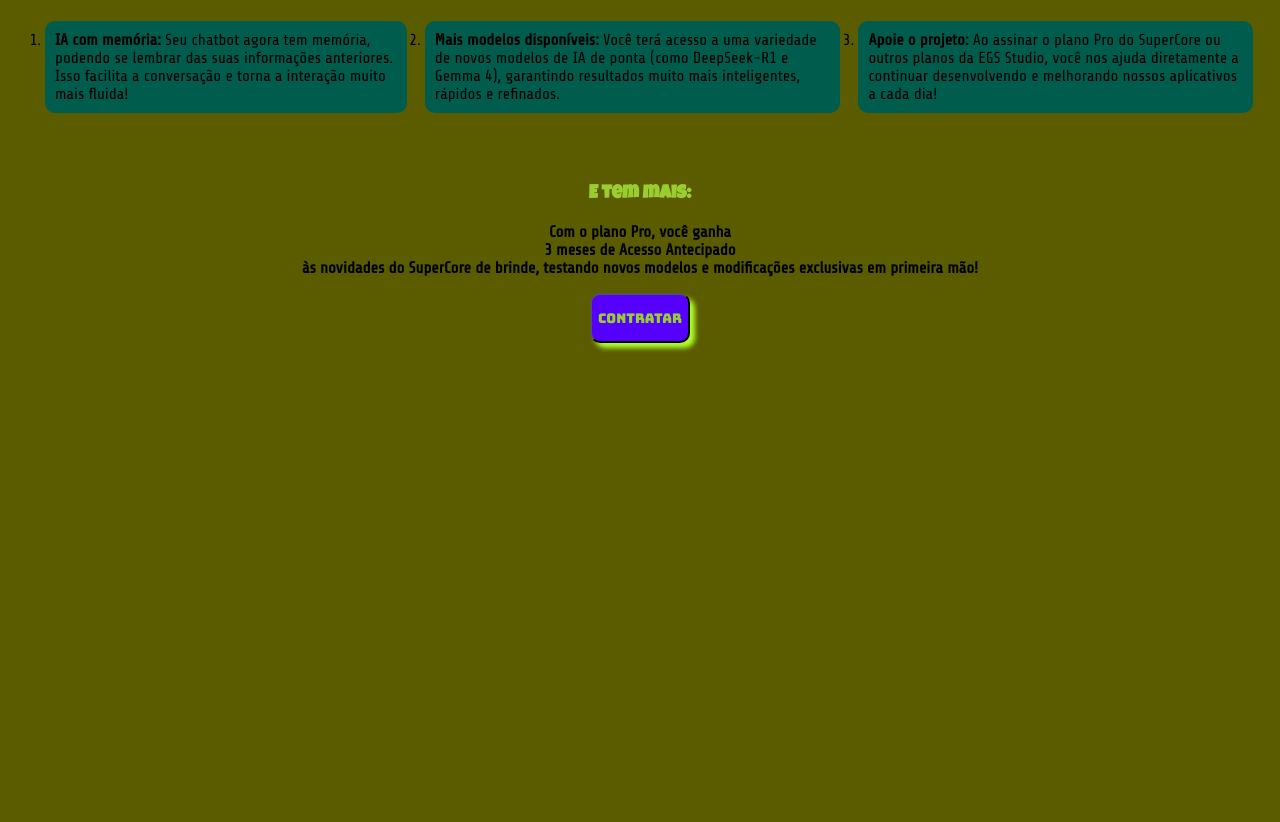
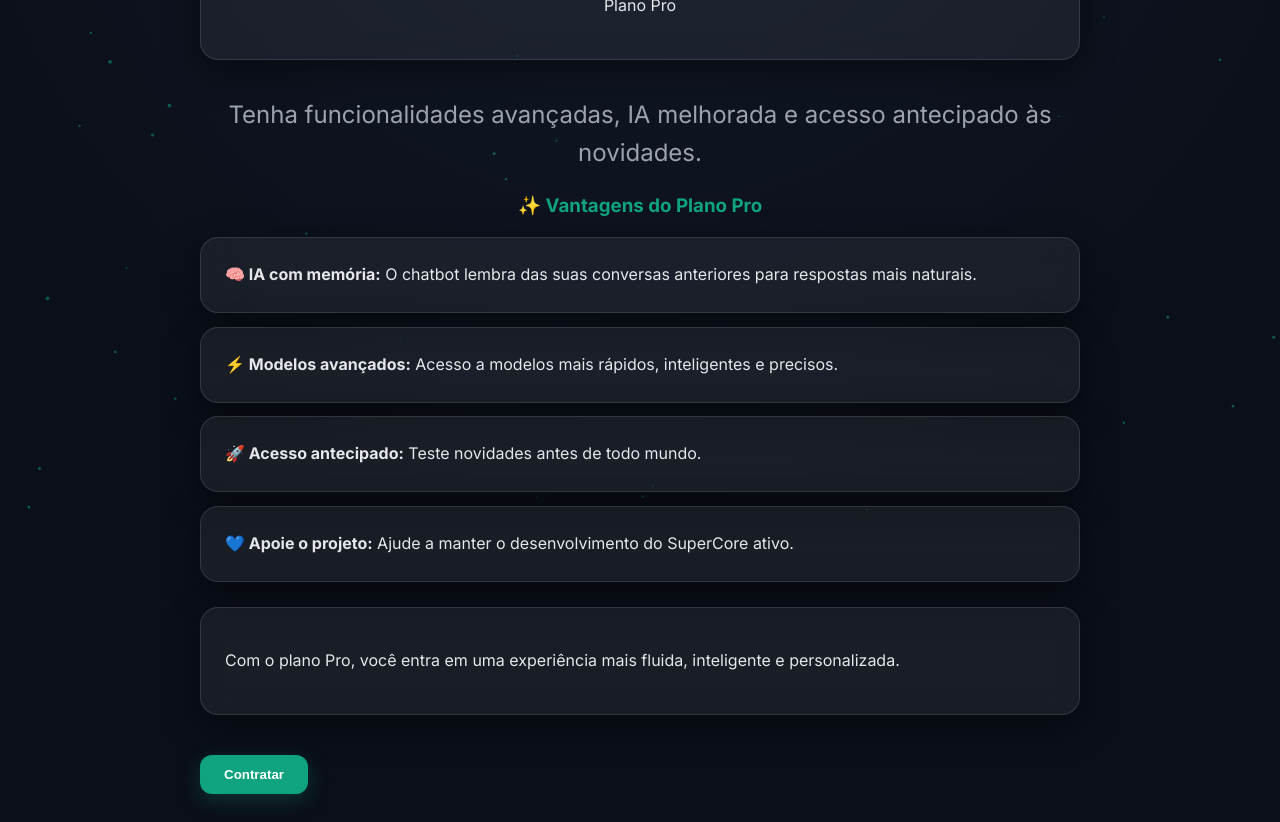
Before and after one commit to JustAcoder617/SuperCore-SuperCoreCode, a website: page client/vip_normal_chat/index.html in a window 1280 px wide. Shown: the part 248-1070 px from the top of the page. Before the commit the page ends 800 px from the top, so only its background shows below. Drawn offline with Linux system fonts and the light colour scheme.

Commit message:
refactor: refazer css + html da página do plano Pro

```diff
--- a/client/vip_normal_chat/index.html
+++ b/client/vip_normal_chat/index.html
@@ -3,35 +3,113 @@
 <head>
     <meta charset="UTF-8">
     <meta name="viewport" content="width=device-width, initial-scale=1.0">
-    <title>SuperCore || Vantagens do Plano Pro</title>
+    <title>SuperCore | Plano Pro</title>
+
     <link rel="stylesheet" href="style.css">
 </head>
+
 <body>
-    <div class="st">
-        <h1>Plano Pro || SuperCore</h1>
+
+<canvas id="particles" aria-hidden="true"></canvas>
+
+<div class="container">
+
+    <!-- HEADER -->
+    <header class="st glass">
+        <h1>SuperCore</h1>
         <hr>
-    </div>
+        <p>Plano Pro</p>
+    </header>
 
-    <h2>
-        Tenha direito a várias funcionalidades extras, personalização e portabilidade com o plano Pro!
-    </h2>
+    <!-- INTRO -->
+    <main>
 
-    <h3>Vantagens do plano Pro:</h3>
-    <ol>
-        <li><strong>IA com memória:</strong> Seu chatbot agora tem memória, podendo se lembrar das suas informações anteriores. Isso facilita a conversação e torna a interação muito mais fluida!</li>
+        <section aria-labelledby="intro-title">
+            <h2 id="intro-title">
+                Tenha funcionalidades avançadas, IA melhorada e acesso antecipado às novidades.
+            </h2>
+        </section>
+
+        <!-- BENEFÍCIOS -->
+        <section aria-labelledby="benefits-title">
+            <h3 id="benefits-title">✨ Vantagens do Plano Pro</h3>
+
+            <ol>
+                <li class="glass">
+                    <strong>🧠 IA com memória:</strong>
+                    O chatbot lembra das suas conversas anteriores para respostas mais naturais.
+                </li>
+
+                <li class="glass">
+                    <strong>⚡ Modelos avançados:</strong>
+                    Acesso a modelos mais rápidos, inteligentes e precisos.
+                </li>
+
+                <li class="glass">
+                    <strong>🚀 Acesso antecipado:</strong>
+                    Teste novidades antes de todo mundo.
+                </li>
+
+                <li class="glass">
+                    <strong>💙 Apoie o projeto:</strong>
+                    Ajude a manter o desenvolvimento do SuperCore ativo.
+                </li>
+            </ol>
+        </section>
         <br>
-        <li><strong>Mais modelos disponíveis:</strong> Você terá acesso a uma variedade de novos modelos de IA de ponta (como DeepSeek-R1 e Gemma 4), garantindo resultados muito mais inteligentes, rápidos e refinados.</li>
-        <br>
-        <li><strong>Apoie o projeto:</strong> Ao assinar o plano Pro do SuperCore ou outros planos da EGS Studio, você nos ajuda diretamente a continuar desenvolvendo e melhorando nossos aplicativos a cada dia!</li>
-        <br>
-    </ol>
+        <section class="glass main" aria-label="Resumo do plano">
+            <p>
+                Com o plano Pro, você entra em uma experiência mais fluida, inteligente e personalizada.
+            </p>
+        </section>
+        <section class="cta">
+            <button><a href="../vip_normal_chat/index.html">Contratar</a></button>
+        </section>
 
-    <br>
+    </main>
+</div>
 
-    <div class="main">
-        <h3>E tem mais:</h3>
-        <p>Com o plano Pro, você ganha <strong>3 meses de Acesso Antecipado</strong> às novidades do SuperCore de brinde, testando novos modelos e modificações exclusivas em primeira mão!</p>
-    </div>
-    <button type="button"><a href="../contratacao/index.html">Contratar</a></button>
+
+<script>
+const canvas = document.getElementById("particles");
+const ctx = canvas.getContext("2d");
+
+function resize() {
+    canvas.width = window.innerWidth;
+    canvas.height = window.innerHeight;
+}
+resize();
+
+let particles = Array.from({ length: 70 }, () => ({
+    x: Math.random() * window.innerWidth,
+    y: Math.random() * window.innerHeight,
+    vx: (Math.random() - 0.5) * 0.5,
+    vy: (Math.random() - 0.5) * 0.5,
+    r: Math.random() * 2
+}));
+
+function animate() {
+    ctx.clearRect(0, 0, canvas.width, canvas.height);
+
+    for (let p of particles) {
+        p.x += p.vx;
+        p.y += p.vy;
+
+        if (p.x < 0 || p.x > canvas.width) p.vx *= -1;
+        if (p.y < 0 || p.y > canvas.height) p.vy *= -1;
+
+        ctx.beginPath();
+        ctx.arc(p.x, p.y, p.r, 0, Math.PI * 2);
+        ctx.fillStyle = "rgba(16,163,127,0.5)";
+        ctx.fill();
+    }
+
+    requestAnimationFrame(animate);
+}
+animate();
+
+window.addEventListener("resize", resize);
+</script>
+
 </body>
 </html>
--- a/client/vip_normal_chat/style.css
+++ b/client/vip_normal_chat/style.css
@@ -1,95 +1,207 @@
-@import url(https://fonts.googleapis.com/css2?family=Bungee&family=Luckiest+Guy&family=Share+Tech&display=swap);
-.st{
+@import url('https://fonts.googleapis.com/css2?family=Inter:wght@300;400;600;700&display=swap');
+
+:root {
+    --bg1: #0b0f19;
+    --bg2: #0f172a;
+
+    --glass: rgba(255, 255, 255, 0.06);
+    --glass-hover: rgba(255, 255, 255, 0.1);
+    --border: rgba(255, 255, 255, 0.12);
+
+    --text: #e5e7eb;
+    --muted: #9ca3af;
+
+    --primary: #10a37f;
+    --primary-hover: #0d8c6f;
+
+    --shadow: 0 10px 35px rgba(0, 0, 0, 0.45);
+
+    --radius-sm: 12px;
+    --radius-md: 16px;
+    --radius-lg: 18px;
+
+    --transition: 0.25s ease;
+}
+
+* {
+    box-sizing: border-box;
+}
+
+html {
+    scroll-behavior: smooth;
+}
+
+body {
+    margin: 0;
+    font-family: "Inter", sans-serif;
+    color: var(--text);
+    line-height: 1.6;
+
+    background: radial-gradient(circle at top, #111827 0%, var(--bg1) 60%);
+    overflow-x: hidden;
+}
+
+#particles {
+    position: fixed;
+    inset: 0;
+    z-index: -1;
+    pointer-events: none;
+}
+
+.container {
+    max-width: 920px;
+    margin: 0 auto;
+    padding: 56px 20px;
+}
+
+.glass {
+    background: var(--glass);
+    border: 1px solid var(--border);
+    border-radius: var(--radius-lg);
+    padding: 24px;
+
+    backdrop-filter: blur(14px);
+    -webkit-backdrop-filter: blur(14px);
+
+    box-shadow: var(--shadow);
+    transition: var(--transition);
+    will-change: transform, background;
+}
+
+.glass:hover {
+    background: var(--glass-hover);
+    transform: translateY(-3px);
+}
+
+/* header */
+.st {
+    text-align: center;
+    margin-bottom: 36px;
+    animation: fadeUp 0.7s ease both;
+}
+
+.st h1 {
+    font-size: clamp(2rem, 4vw, 3rem);
+    font-weight: 700;
+
+    background: linear-gradient(90deg, var(--primary), #3b82f6);
+    -webkit-background-clip: text;
+    background-clip: text;
+    -webkit-text-fill-color: transparent;
+}
+
+.st hr {
+    width: 140px;
+    height: 3px;
+    margin: 12px auto 0;
+
+    border: none;
+    border-radius: 999px;
+    background: linear-gradient(90deg, var(--primary), #3b82f6);
+}
+
+/* typography */
+h2 {
+    text-align: center;
+    color: var(--muted);
+    font-weight: 400;
+    margin-bottom: 10px;
+
+    animation: fadeUp 0.8s ease both;
+}
+
+h3 {
+    text-align: center;
+    color: var(--primary);
+    margin-bottom: 16px;
+}
+
+/* list */
+ol {
+    list-style: none;
+    padding: 0;
+    margin: 0;
+
     display: flex;
     flex-direction: column;
+    gap: 14px;
+}
+
+li {
+    padding: 18px;
+    border-radius: var(--radius-md);
+
+    background: var(--glass);
+    border: 1px solid var(--border);
+
+    transition: var(--transition);
+    animation: fadeUp 0.6s ease both;
+}
+
+li:hover {
+    transform: translateY(-3px);
+    background: var(--glass-hover);
+    border-color: rgba(16, 163, 127, 0.6);
+}
+
+/* button */
+button {
+    display: inline-flex;
     align-items: center;
     justify-content: center;
-    font-family: "Bungee", cursive;
+    gap: 8px;
+
+    margin: 40px auto;
+    padding: 12px 24px;
+
+    border: none;
+    border-radius: var(--radius-sm);
+
+    background: var(--primary);
+    color: #fff;
+
+    font-weight: 600;
+    cursor: pointer;
+
+    transition: var(--transition);
+    box-shadow: 0 6px 20px rgba(16, 163, 127, 0.25);
+
+    animation: fadeUp 1s ease both;
 }
-.st hr{
-    width: 150px;
-    height: 25px;
-    border-radius: 10px;
-    background-image: linear-gradient(to right, #00ff4c94, #ff0000);
+
+button:hover {
+    transform: translateY(-2px) scale(1.03);
+    background: var(--primary-hover);
 }
-.st h1{
-    background-image: linear-gradient(to right, yellow,goldenrod);
-    background-clip: text;
-    -webkit-background-clip: text;
-    color: transparent;
+
+button:active {
+    transform: scale(0.98);
 }
-.main p{
-    font-family: "Share tech", cursive;
-    font-weight: bold;
+
+button:focus-visible {
+    outline: 2px solid rgba(16, 163, 127, 0.6);
+    outline-offset: 3px;
 }
-.main h3{
-    font-family: "luckiest guy", cursive;
-    font-weight: bold;
-    color: yellowgreen;
+
+button a {
+    color: inherit;
+    text-decoration: none;
 }
-ol{
-    font-family: "Share Tech";
+@keyframes fadeUp {
+    from {
+        opacity: 0;
+        transform: translateY(18px);
+    }
+    to {
+        opacity: 1;
+        transform: translateY(0);
+    }
 }
-h2{
-    color:aquamarine;
-    font-family: "Noto Sans", cursive;
-    display: flex;
-    flex-direction: column;
-    justify-content: center;
-    align-items: center;
+
+@media (prefers-reduced-motion: reduce) {
+    * {
+        animation: none !important;
+        transition: none !important;
+        scroll-behavior: auto;
+    }
 }
-body{
-    background-color: rgb(91, 91, 0);
-}
-h3{
-    font-family: 'Courier New', Courier, monospace;
-    font-weight: bold;
-    display: flex;
-    align-items: center;
-    justify-content: center;
-}
-ol{
-    display: flex;
-    align-items: center;
-    justify-content: center;
-    padding: 19px;
-}
-li{
-    margin-left: 18px;
-    background-color: rgb(0, 92, 76);
-    border-radius: 10px;
-    padding: 10px;
-}
-.main p{
-    display: flex;
-    flex-direction: column;
-    align-items: center;
-    justify-content: center;
-}
-a{
-    text-decoration: none;
-    color: yellowgreen;
-    font-family: "Bungee", cursive;
-    transition: 0.5s ease;
-}
-a:hover{
-    color: rgba(9, 255, 0, 0.607);
-}
-button{
-    display: flex;
-    flex-direction: column;
-    align-items: center;
-    justify-content: center;
-    margin: auto;
-    background-color: rgb(85, 0, 255);
-    border-radius: 10px;
-    width: 100px;
-    height: 50px;
-    box-shadow: 5px 5px 5px greenyellow;
-    transition: 0.5s ease;
-}
-button:hover{
-    box-shadow: 2px 2px 2px green;
-    transform: translate(5px);
-    background-color: chocolate;
-}
```
Also changed, not shown: main.js (+8 -3 lines).
